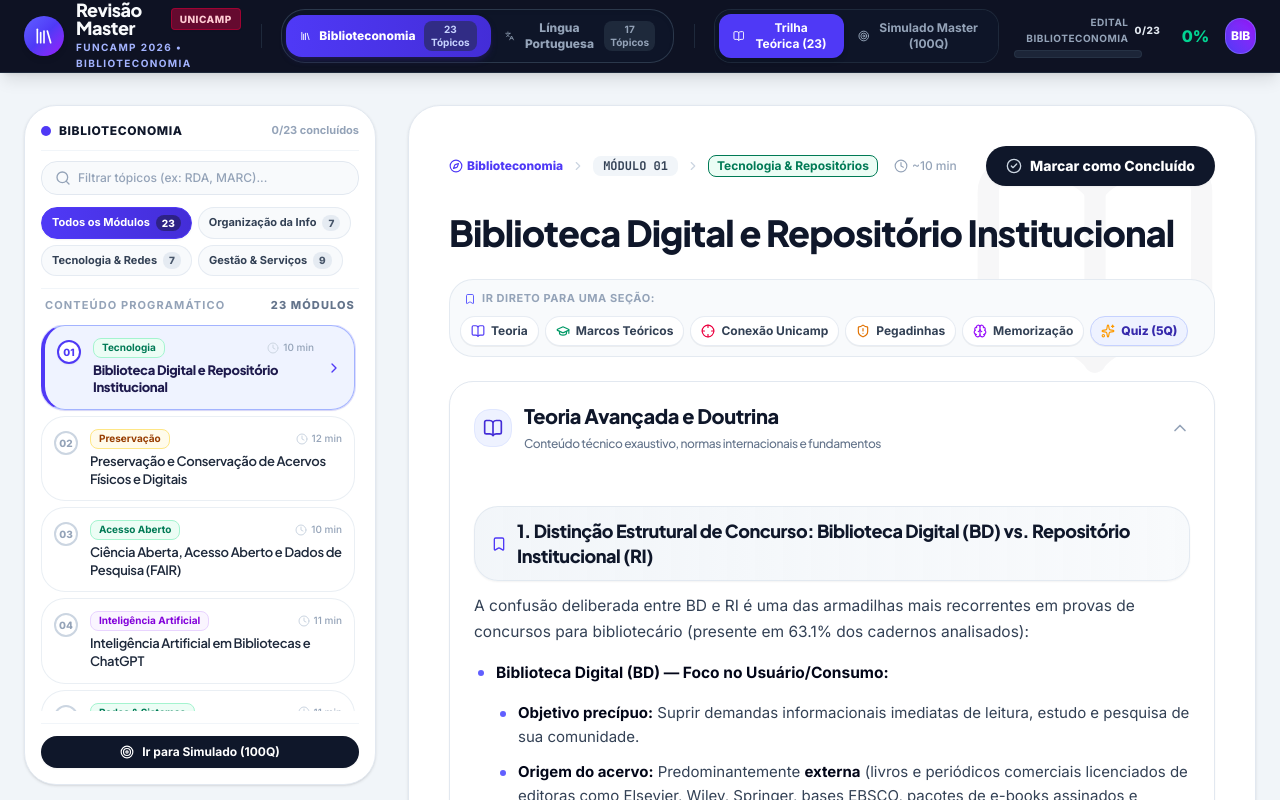
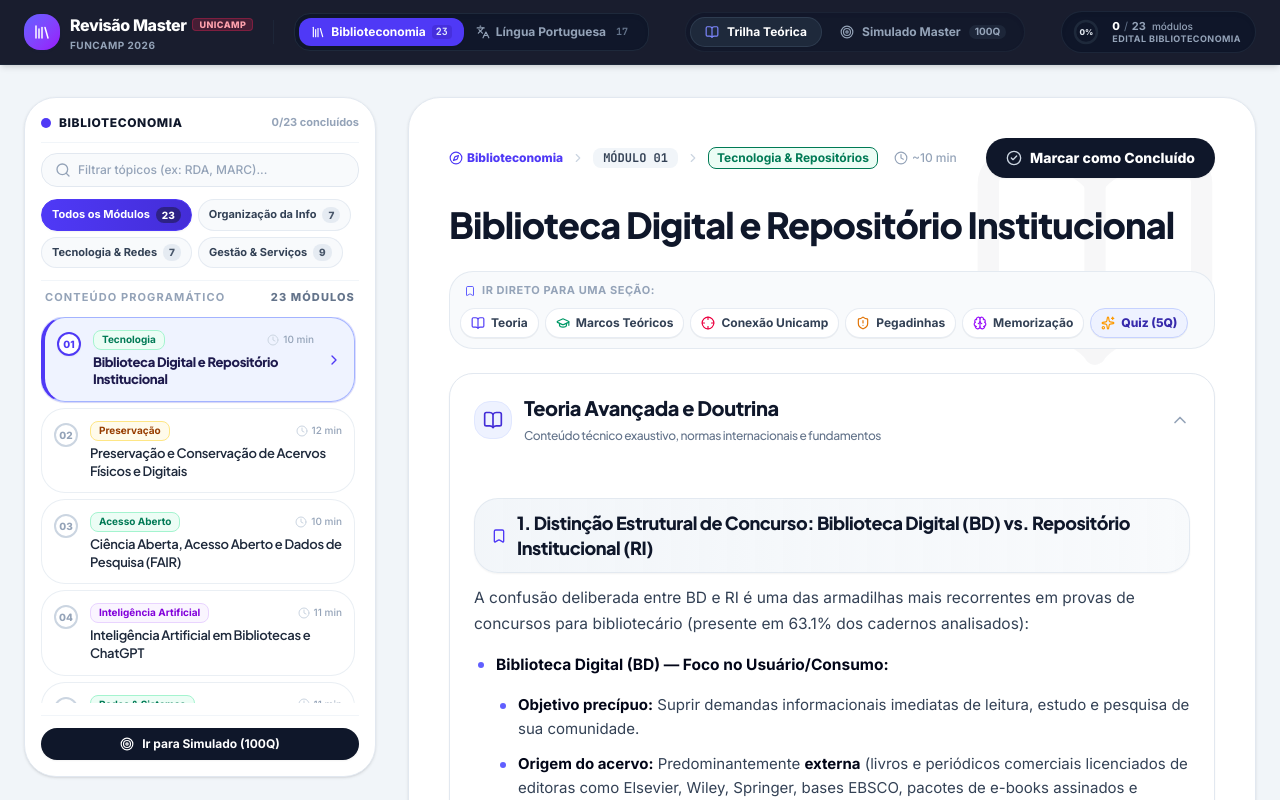
Before and after one commit to Heuller/curso-revisao-funcamp, a React (Vite) app: page / in a window 1280 px wide. Shown: the top 800 px of the page. Built offline with nearby package versions, Linux system fonts and the light colour scheme.

Commit message:
style(header): redesign top bar with executive segmented switcher, floating tabs, and progress ring widget

```diff
--- a/src/App.tsx
+++ b/src/App.tsx
@@ -276,167 +276,186 @@ export default function App() {
       />
 
       {/* Top Navbar */}
-      <header className="sticky top-0 z-40 bg-slate-950/95 backdrop-blur-md text-white border-b border-slate-800 shadow-lg">
+      <header className="sticky top-0 z-40 bg-slate-950/90 backdrop-blur-xl text-white border-b border-slate-800/80 shadow-md">
 
         {/* Desktop Header Content (md+) */}
-        <div className="hidden md:flex max-w-[1440px] mx-auto px-4 sm:px-6 h-18 items-center justify-between gap-4">
-          {/* Logo & Platform Info */}
-          <div className="flex items-center gap-5">
+        <div className="hidden md:flex max-w-[1440px] mx-auto px-4 sm:px-6 h-16 items-center justify-between gap-4">
+
+          {/* Left: Brand Logo & Segmented Discipline Switcher */}
+          <div className="flex items-center gap-4 lg:gap-5">
+            {/* Logo */}
             <div
               onClick={() => { setCurrentView('curso'); window.scrollTo({ top: 0, behavior: 'smooth' }); }}
-              className="flex items-center gap-3 cursor-pointer group"
+              className="flex items-center gap-2.5 cursor-pointer group shrink-0"
             >
-              <div className={`p-2.5 rounded-2xl shadow-md group-hover:scale-105 transition-transform ${
+              <div className={`w-9 h-9 rounded-xl shadow-xs flex items-center justify-center transition-transform group-hover:scale-105 ${
                 isPortuguese
-                  ? 'bg-gradient-to-br from-teal-500 via-teal-600 to-emerald-600'
-                  : 'bg-gradient-to-br from-indigo-500 via-indigo-600 to-purple-600'
+                  ? 'bg-gradient-to-br from-teal-500 to-emerald-600 shadow-teal-950/30'
+                  : 'bg-gradient-to-br from-indigo-500 to-purple-600 shadow-indigo-950/30'
               }`}>
                 {isPortuguese ? (
-                  <Languages className="w-5 h-5 text-white" />
+                  <Languages className="w-4.5 h-4.5 text-white" />
                 ) : (
-                  <Library className="w-5 h-5 text-white" />
+                  <Library className="w-4.5 h-4.5 text-white" />
                 )}
               </div>
-              <div>
-                <div className="flex items-center gap-2">
-                  <h1 className="text-base sm:text-lg font-black tracking-tight leading-none text-slate-50 group-hover:text-indigo-300 transition-colors">
+              <div className="leading-tight">
+                <div className="flex items-center gap-1.5">
+                  <span className="text-sm lg:text-base font-black tracking-tight text-white group-hover:text-indigo-300 transition-colors">
                     Revisão Master
-                  </h1>
-                  <span className="px-2 py-0.5 rounded text-[10px] font-black uppercase tracking-wider bg-rose-900/70 text-rose-200 border border-rose-700/60 shadow-xs">
+                  </span>
+                  <span className="px-1.5 py-0.2 rounded text-[9px] font-black uppercase tracking-wider bg-rose-500/20 text-rose-300 border border-rose-500/30">
                     Unicamp
                   </span>
                 </div>
-                <p className="text-indigo-300 text-[10px] font-bold tracking-[0.14em] uppercase mt-0.5">
-                  Funcamp 2026 • {isPortuguese ? 'Língua Portuguesa' : 'Biblioteconomia'}
-                </p>
+                <div className="text-[10px] text-slate-400 font-bold tracking-wider uppercase mt-0.5">
+                  Funcamp 2026
+                </div>
               </div>
             </div>
 
-            <div className="h-6 w-px bg-slate-800"></div>
+            <div className="hidden xl:block h-6 w-px bg-slate-800/80"></div>
 
-            {/* Prominent Discipline Selector */}
-            <div className="flex items-center bg-slate-900/90 p-1 rounded-2xl border border-slate-700/80 shadow-inner">
+            {/* Segmented Discipline Switcher (High-End & Subtle) */}
+            <div className="flex items-center bg-slate-900/90 p-1 rounded-xl border border-slate-800 shadow-inner">
               <button
                 onClick={() => handleChangeDiscipline('biblioteconomia')}
-                className={`flex items-center gap-2 px-3.5 py-1.5 rounded-xl text-xs font-black transition-all ${
+                className={`flex items-center gap-1.5 px-3 py-1.5 rounded-lg text-xs font-bold transition-all cursor-pointer ${
                   !isPortuguese
-                    ? 'bg-gradient-to-r from-indigo-600 to-indigo-700 text-white shadow-md shadow-indigo-950'
-                    : 'text-slate-400 hover:text-slate-200'
+                    ? 'bg-indigo-600 text-white shadow-xs'
+                    : 'text-slate-400 hover:text-slate-200 hover:bg-slate-800/50'
                 }`}
               >
                 <Library className="w-3.5 h-3.5" />
                 <span>Biblioteconomia</span>
-                <span className={`text-[10px] font-bold px-1.5 py-0.5 rounded-md ${
-                  !isPortuguese ? 'bg-indigo-900 text-indigo-200' : 'bg-slate-800 text-slate-400'
-                }`}>
-                  23 Tópicos
+                <span className={`text-[10px] font-mono px-1 rounded ${!isPortuguese ? 'bg-indigo-700/80 text-indigo-100 font-black' : 'text-slate-500'}`}>
+                  23
                 </span>
               </button>
 
               <button
                 onClick={() => handleChangeDiscipline('portugues')}
-                className={`flex items-center gap-2 px-3.5 py-1.5 rounded-xl text-xs font-black transition-all ${
+                className={`flex items-center gap-1.5 px-3 py-1.5 rounded-lg text-xs font-bold transition-all cursor-pointer ${
                   isPortuguese
-                    ? 'bg-gradient-to-r from-teal-600 to-emerald-600 text-white shadow-md shadow-teal-950'
-                    : 'text-slate-400 hover:text-slate-200'
+                    ? 'bg-teal-600 text-white shadow-xs'
+                    : 'text-slate-400 hover:text-slate-200 hover:bg-slate-800/50'
                 }`}
               >
                 <Languages className="w-3.5 h-3.5" />
                 <span>Língua Portuguesa</span>
-                <span className={`text-[10px] font-bold px-1.5 py-0.5 rounded-md ${
-                  isPortuguese ? 'bg-teal-900 text-teal-200' : 'bg-slate-800 text-slate-400'
-                }`}>
-                  17 Tópicos
+                <span className={`text-[10px] font-mono px-1 rounded ${isPortuguese ? 'bg-teal-700/80 text-teal-100 font-black' : 'text-slate-500'}`}>
+                  17
                 </span>
               </button>
             </div>
+          </div>
 
-            <div className="h-6 w-px bg-slate-800"></div>
-
-            {/* Desktop View Switcher */}
-            <nav className="flex bg-slate-900/70 p-1 rounded-xl ring-1 ring-slate-800">
+          {/* Center: Primary Navigation Tabs (Clean & Floating) */}
+          <nav className="flex items-center gap-1 bg-slate-900/60 p-1 rounded-2xl border border-slate-800/70 shadow-inner">
             <button
-                onClick={() => setCurrentView('curso')}
-                className={`flex items-center gap-2 px-3.5 py-1.5 rounded-lg text-xs font-bold transition-all ${
+              onClick={() => { setCurrentView('curso'); window.scrollTo({ top: 0, behavior: 'smooth' }); }}
+              className={`flex items-center gap-2 px-3.5 py-1.5 rounded-xl text-xs font-bold transition-all cursor-pointer ${
                 currentView === 'curso'
-                    ? (isPortuguese ? 'bg-teal-600 text-white shadow-md' : 'bg-indigo-600 text-white shadow-md')
-                    : 'text-slate-400 hover:text-slate-200'
+                  ? 'bg-slate-800 text-white shadow-xs border border-slate-700/80'
+                  : 'text-slate-400 hover:text-slate-200 hover:bg-slate-800/40'
               }`}
             >
-                <BookOpen className="w-4 h-4" />
-                Trilha Teórica ({activeModulesList.length})
+              <BookOpen className={`w-3.5 h-3.5 ${currentView === 'curso' ? (isPortuguese ? 'text-teal-400' : 'text-indigo-400') : 'text-slate-400'}`} />
+              <span>Trilha Teórica</span>
             </button>
+
             <button
-                onClick={() => setCurrentView('simulado')}
-                className={`flex items-center gap-2 px-3.5 py-1.5 rounded-lg text-xs font-bold transition-all ${
+              onClick={() => { setCurrentView('simulado'); window.scrollTo({ top: 0, behavior: 'smooth' }); }}
+              className={`flex items-center gap-2 px-3.5 py-1.5 rounded-xl text-xs font-bold transition-all cursor-pointer ${
                 currentView === 'simulado'
-                    ? (isPortuguese ? 'bg-teal-600 text-white shadow-md' : 'bg-indigo-600 text-white shadow-md')
-                    : 'text-slate-400 hover:text-slate-200'
+                  ? 'bg-slate-800 text-white shadow-xs border border-slate-700/80'
+                  : 'text-slate-400 hover:text-slate-200 hover:bg-slate-800/40'
               }`}
             >
-                <Target className="w-4 h-4" />
-                Simulado Master ({isPortuguese ? '40Q' : '100Q'})
+              <Target className={`w-3.5 h-3.5 ${currentView === 'simulado' ? (isPortuguese ? 'text-teal-400' : 'text-indigo-400') : 'text-slate-400'}`} />
+              <span>Simulado Master</span>
+              <span className={`text-[10px] font-bold px-1.5 py-0.2 rounded-md ${
+                currentView === 'simulado' ? 'bg-slate-700 text-slate-100' : 'bg-slate-800/90 text-slate-400'
+              }`}>
+                {isPortuguese ? '40Q' : '100Q'}
+              </span>
             </button>
+
             {isPortuguese && (
               <button
                 onClick={() => { setCurrentView('guia-unicamp'); window.scrollTo({ top: 0, behavior: 'smooth' }); }}
-                  className={`flex items-center gap-1.5 px-3 py-1.5 rounded-lg text-xs font-bold transition-all cursor-pointer ${
+                className={`flex items-center gap-1.5 px-3 py-1.5 rounded-xl text-xs font-bold transition-all cursor-pointer ${
                   currentView === 'guia-unicamp'
-                      ? 'bg-amber-500 text-slate-950 font-black shadow-md'
-                      : 'text-amber-300 hover:text-amber-100 hover:bg-slate-800/80'
+                    ? 'bg-amber-500/20 text-amber-200 border border-amber-500/40 shadow-xs'
+                    : 'text-amber-400/80 hover:text-amber-200 hover:bg-amber-500/10'
                 }`}
               >
-                  <GraduationCap className="w-4 h-4" />
-                  <span>Raio-X Unicamp</span>
-                  <span className="text-[9px] uppercase px-1.5 py-0.5 bg-amber-950/70 text-amber-200 rounded font-black border border-amber-500/40">
-                    IEL
-                  </span>
+                <GraduationCap className="w-3.5 h-3.5 text-amber-400" />
+                <span>Raio-X IEL</span>
               </button>
             )}
           </nav>
+
+          {/* Right: Integrated High-Tech Progress Capsule */}
+          <div className="flex items-center gap-3">
+            <div className="flex items-center gap-3 bg-slate-900/90 border border-slate-800/90 pl-2.5 pr-3.5 py-1.5 rounded-2xl shadow-inner">
+              {/* Circular Progress SVG Ring */}
+              <div className="relative w-7 h-7 flex items-center justify-center shrink-0">
+                <svg className="w-7 h-7 -rotate-90" viewBox="0 0 28 28">
+                  <circle
+                    cx="14"
+                    cy="14"
+                    r="11"
+                    fill="none"
+                    stroke="currentColor"
+                    className="text-slate-800"
+                    strokeWidth="2.5"
+                  />
+                  <circle
+                    cx="14"
+                    cy="14"
+                    r="11"
+                    fill="none"
+                    stroke="currentColor"
+                    className={isPortuguese ? 'text-teal-400' : 'text-indigo-400'}
+                    strokeWidth="2.5"
+                    strokeDasharray={2 * Math.PI * 11}
+                    strokeDashoffset={2 * Math.PI * 11 - ((2 * Math.PI * 11) * progressPercentage) / 100}
+                    strokeLinecap="round"
+                    style={{ transition: 'stroke-dashoffset 0.5s ease-in-out' }}
+                  />
+                </svg>
+                <span className="absolute text-[8px] font-black text-slate-200">
+                  {progressPercentage}%
+                </span>
               </div>
 
-          {/* Progress & Quick Actions */}
-          <div className="flex items-center gap-4">
-            <div className="flex items-center gap-3 text-right">
-              <div>
-                <div className="text-[10px] font-bold text-slate-400 uppercase tracking-wider mb-1 flex items-center justify-end gap-1.5">
-                  <span>Edital {isPortuguese ? 'Português' : 'Biblioteconomia'}</span>
-                  <span className="text-slate-200 font-extrabold">{completedModules.size}/{activeModulesList.length}</span>
+              {/* Fraction and Label */}
+              <div className="text-left leading-tight">
+                <div className="flex items-center gap-1 text-[11px] font-black text-white">
+                  <span>{completedModules.size}</span>
+                  <span className="text-slate-500 font-normal">/</span>
+                  <span className="text-slate-400 font-bold">{activeModulesList.length}</span>
+                  <span className="text-[10px] text-slate-400 font-medium ml-0.5">módulos</span>
                 </div>
-                <div className="w-32 h-2 bg-slate-800/90 rounded-full overflow-hidden border border-slate-700/50">
-                  <div
-                    className={`h-full rounded-full transition-all duration-500 ${
-                      isPortuguese
-                        ? 'bg-gradient-to-r from-teal-500 to-emerald-400'
-                        : 'bg-gradient-to-r from-indigo-500 to-emerald-400'
-                    }`}
-                    style={{ width: `${progressPercentage}%` }}
-                  />
+                <div className="text-[9px] font-bold text-slate-400 uppercase tracking-wider">
+                  {isPortuguese ? 'Edital Português' : 'Edital Biblioteconomia'}
                 </div>
               </div>
-              <div className="text-base font-black text-emerald-400 w-11">{progressPercentage}%</div>
-            </div>
 
+              {/* Reset Button (only if > 0) */}
               {completedModules.size > 0 && (
                 <button
                   onClick={handleResetProgress}
-                title={`Zerar progresso dos tópicos de ${isPortuguese ? 'Língua Portuguesa' : 'Biblioteconomia'}`}
-                className="hidden xl:flex items-center gap-1 text-[11px] font-bold text-slate-400 hover:text-rose-300 transition-colors px-2 py-1 rounded bg-slate-800/40"
+                  title="Zerar progresso da disciplina ativa"
+                  className="ml-1 p-1 text-slate-500 hover:text-rose-400 hover:bg-slate-800/80 rounded-lg transition-colors cursor-pointer"
                 >
                   <RotateCcw className="w-3 h-3" />
-                Zerar
                 </button>
               )}
-
-            <div className={`w-9 h-9 rounded-2xl flex items-center justify-center border shadow-inner font-extrabold text-xs text-white ${
-              isPortuguese
-                ? 'bg-gradient-to-tr from-teal-600 to-emerald-600 border-teal-400/50'
-                : 'bg-gradient-to-tr from-indigo-600 to-purple-600 border-indigo-400/50'
-            }`}>
-              {isPortuguese ? 'LP' : 'BIB'}
             </div>
           </div>
+
         </div>
 
         {/* Ultra-Clean Mobile Header Content (under 768px: Single 54px Row) */}
@@ -446,46 +465,59 @@ export default function App() {
             onClick={() => { setCurrentView('curso'); window.scrollTo({ top: 0, behavior: 'smooth' }); }}
             className="flex items-center gap-2 cursor-pointer"
           >
-            <div className={`p-2 rounded-xl text-white ${
+            <div className={`w-8 h-8 rounded-xl text-white flex items-center justify-center shadow-xs ${
               isPortuguese ? 'bg-gradient-to-br from-teal-500 to-emerald-600' : 'bg-gradient-to-br from-indigo-500 to-purple-600'
             }`}>
               {isPortuguese ? <Languages className="w-4 h-4" /> : <Library className="w-4 h-4" />}
             </div>
-            <div>
+            <div className="leading-tight">
               <div className="flex items-center gap-1.5">
-                <span className="font-black text-sm text-white tracking-tight leading-none">Revisão Master</span>
-                <span className="px-1.5 py-0.2 rounded text-[9px] font-black uppercase tracking-wider bg-rose-950 text-rose-300 border border-rose-800">
+                <span className="font-black text-sm text-white tracking-tight">Revisão Master</span>
+                <span className="px-1.5 py-0.2 rounded text-[9px] font-black uppercase tracking-wider bg-rose-500/20 text-rose-300 border border-rose-500/30">
                   Unicamp
                 </span>
               </div>
-              <span className="text-[10px] font-bold text-indigo-300 uppercase tracking-wider block">
-                {isPortuguese ? 'Língua Portuguesa' : 'Biblioteconomia'}
+              <span className="text-[10px] font-bold text-slate-400 uppercase tracking-wider block">
+                Funcamp 2026
               </span>
             </div>
           </div>
 
-          {/* Quick Discipline Switcher Pill & Progress */}
+          {/* Quick Discipline Switcher Pill & Progress Ring */}
           <div className="flex items-center gap-2">
             {/* Quick Switch Button (BIB ⇄ LP) */}
             <button
               onClick={() => handleChangeDiscipline(isPortuguese ? 'biblioteconomia' : 'portugues')}
-              className={`px-2.5 py-1 rounded-xl text-[11px] font-extrabold flex items-center gap-1.5 border transition-all ${
-                isPortuguese
-                  ? 'bg-teal-950/80 text-teal-300 border-teal-800'
-                  : 'bg-indigo-950/80 text-indigo-300 border-indigo-800'
-              }`}
+              className="px-2.5 py-1 rounded-xl text-[11px] font-bold bg-slate-900 border border-slate-800 text-slate-300 hover:text-white flex items-center gap-1.5 transition-all shadow-xs cursor-pointer active:scale-95"
             >
-              <span>{isPortuguese ? 'Mudar p/ BIB' : 'Mudar p/ LP'}</span>
+              <span className="text-slate-400 text-[10px]">Trocar:</span>
+              <span className={`font-black ${isPortuguese ? 'text-indigo-400' : 'text-teal-400'}`}>
+                {isPortuguese ? 'BIB' : 'LP'}
+              </span>
             </button>
 
-            {/* Mobile Module Drawer Trigger */}
+            {/* Mobile Module Drawer Trigger with Progress Ring */}
             <button
               onClick={() => setMobileDrawerOpen(true)}
-              className="p-2 rounded-xl bg-slate-800/90 text-slate-200 border border-slate-700 flex items-center gap-1"
-              title="Ver Módulos"
+              className="flex items-center gap-1.5 bg-slate-900 border border-slate-800 pl-1.5 pr-2 py-1 rounded-xl text-slate-200 shadow-xs cursor-pointer active:scale-95"
+              title="Abrir lista de módulos"
             >
-              <Layers className="w-4 h-4 text-emerald-400" />
-              <span className="text-xs font-black text-white">{completedModules.size}/{activeModulesList.length}</span>
+              <div className="relative w-5 h-5 flex items-center justify-center shrink-0">
+                <svg className="w-5 h-5 -rotate-90" viewBox="0 0 20 20">
+                  <circle cx="10" cy="10" r="8" fill="none" stroke="currentColor" className="text-slate-800" strokeWidth="2.5" />
+                  <circle
+                    cx="10" cy="10" r="8" fill="none" stroke="currentColor"
+                    className={isPortuguese ? 'text-teal-400' : 'text-indigo-400'}
+                    strokeWidth="2.5"
+                    strokeDasharray={2 * Math.PI * 8}
+                    strokeDashoffset={2 * Math.PI * 8 - ((2 * Math.PI * 8) * progressPercentage) / 100}
+                    strokeLinecap="round"
+                    style={{ transition: 'stroke-dashoffset 0.5s ease-in-out' }}
+                  />
+                </svg>
+                <span className="absolute text-[7px] font-black">{progressPercentage}%</span>
+              </div>
+              <span className="text-[11px] font-black text-white">{completedModules.size}/{activeModulesList.length}</span>
             </button>
           </div>
         </div>
```
Lines whose indentation alone changed are shown as unchanged.
